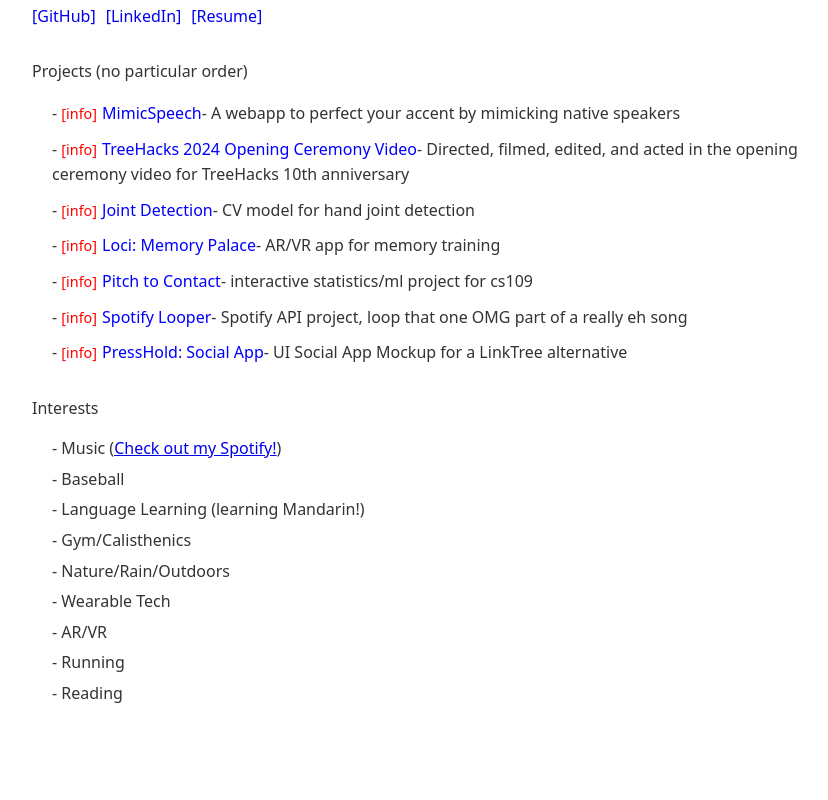
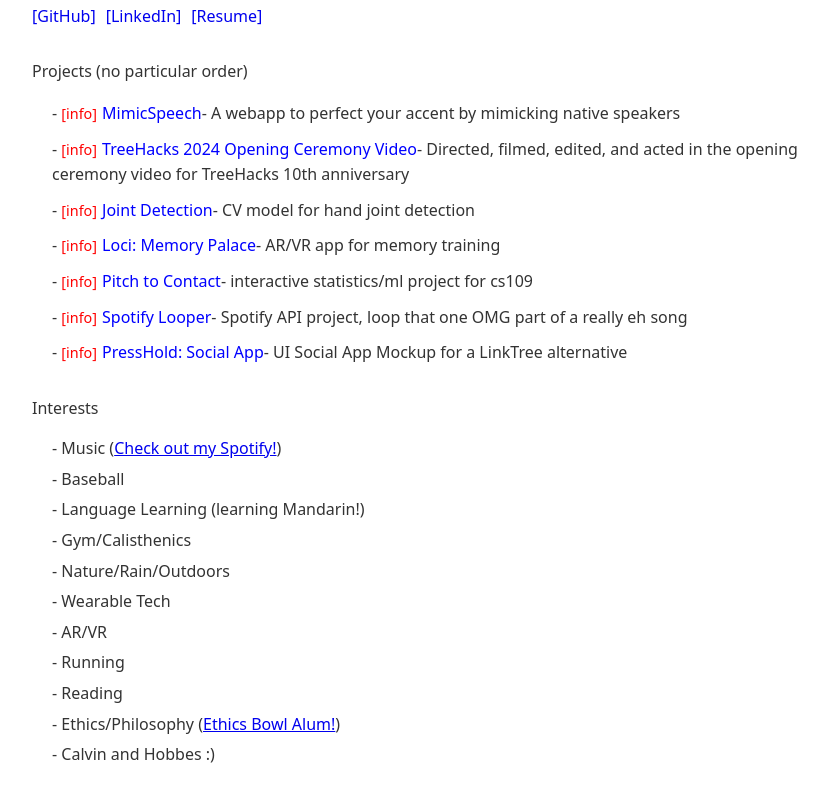
Before and after one commit to shanemion/personal-website, a React (Create React App) app: page / in a window 1280 px wide. Shown: the part 349-1149 px from the top of the page, without its empty margins (208-1036 px from the left). Built offline with nearby package versions, Linux system fonts and the light colour scheme.

Commit message:
updated resume

```diff
--- a/src/App.js
+++ b/src/App.js
@@ -79,10 +79,10 @@
     },
     {
       name: "Loci: Memory Palace",
-      link: "https://github.com/shanemion/Loci",
+      link: "https://www.linkedin.com/feed/update/urn:li:activity:7217186134391443456/",
       description: "AR/VR app for memory training",
       fullDescription:
-        "Memory champions don't remember everything in a cursory manner; they use the Loci technique, storing lists in familiar places. Loci: Memory Palace brings this method to life in the AVP. Walk through virtual environments that feel like home and attach objects to train your memory. Our demo features 50 dad jokes scattered throughout the palace, making memorization fun and effective. <br><br>Check out the <a href='https://www.linkedin.com/feed/update/urn:li:activity:7217186134391443456/' target='_blank' rel='noopener noreferrer'>LinkedIn post</a> for more details and visuals.",
+        "Memory champions don't remember everything in a cursory manner; they use the Loci technique, storing lists in familiar places. Loci: Memory Palace brings this method to life in the AVP. Walk through virtual environments that feel like home and attach objects to train your memory. Our demo features 50 dad jokes scattered throughout the palace, making memorization fun and effective. <br><br>Check out the <a href='https://github.com/shanemion/Loci' target='_blank' rel='noopener noreferrer'>GitHub</a> for more details.",
       image: "loci.png",
     },
     {
@@ -104,7 +104,7 @@
     {
       name: "PressHold: Social App",
       description: "UI Social App Mockup for a LinkTree alternative",
-      fullDescription: "I like personalizing online personas, so the way this would be used is pasting a link to your profile on a socail app (i.e. Instagram or X), and profile visitors would press and hold on your link to open a preview to see more about your interests!",
+      fullDescription: "I like personalizing online personas, so the way this would be used is pasting a link to your profile on a social app (i.e. Instagram or X), and profile visitors would press and hold on your link to open a preview to see more about your interests!",
       image: "presshold.png",
     }
   ];
@@ -119,6 +119,9 @@
     "AR/VR",
     "Running",
     "Reading",
+    "Ethics/Philosophy (<a href='https://nhseb.org/mission' target='_blank' rel='noopener noreferrer'>Ethics Bowl Alum!</a>)",
+    "Calvin and Hobbes :)"
+
   ];
 
   return (
```
Also changed, not shown: 1 other file (tests, documents, lock files or other folders).
